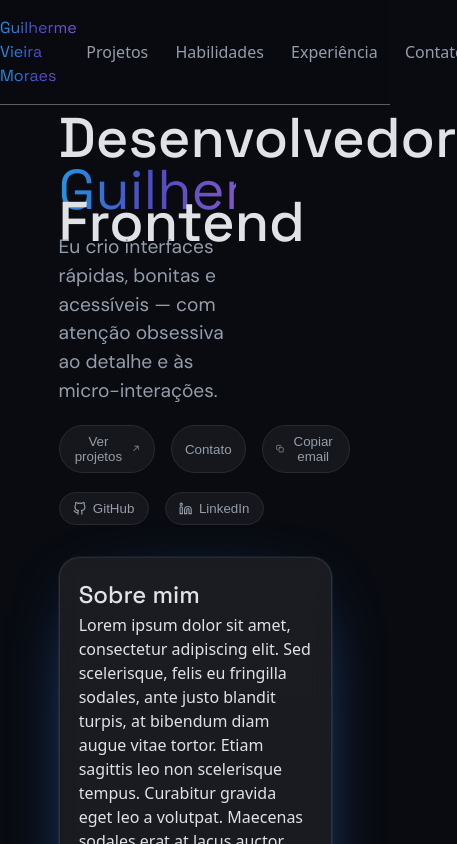
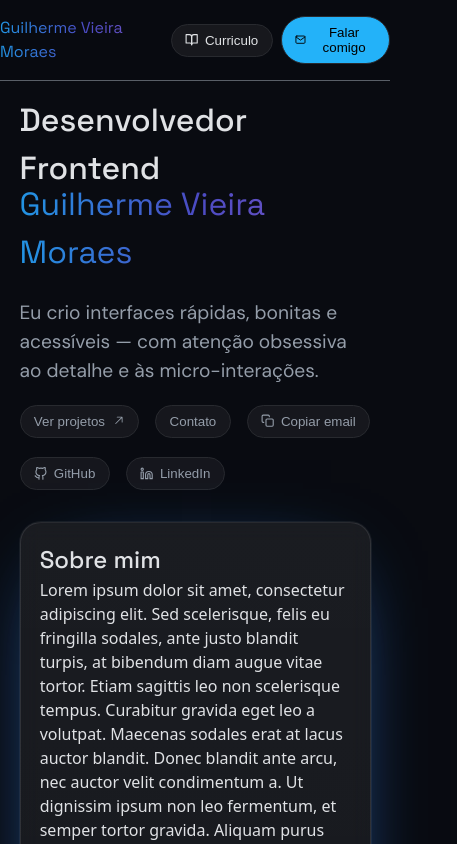
Before and after one commit to GuilhermeVieiraMoraes/portfolio_react, a React app: page / in a window 390 px wide. Shown: the top 844 px of the page, 457 px wide, since content can reach past the window. Built offline with nearby package versions, Linux system fonts and the light colour scheme; the HTML template or start-up script is replaced by a standard one.

Commit message:
Adicionando responsividade

```diff
--- a/src/components/Navbar.jsx
+++ b/src/components/Navbar.jsx
@@ -6,7 +6,7 @@ const Navbar = () => {
   return (
     <nav className={styles.navbar}>
         <span>Guilherme Vieira Moraes</span>
-        <ul>
+        <ul className={styles.nav_list}>
             <li>
                 <a href="">Projetos</a>
             </li>
--- a/src/components/Navbar.module.css
+++ b/src/components/Navbar.module.css
@@ -11,13 +11,13 @@
     z-index: 1;
 }
 
-.navbar ul {
+.nav_list {
     list-style: none;
     display: flex;
     gap: .5em;
 }
 
-.navbar ul li a {
+.nav_list li a {
     text-decoration: none;
     color: #949da9;
     padding: .4em .6em;
@@ -72,3 +72,9 @@
     border-radius: 2em;
     cursor: pointer;
 }
+
+@media (max-width: 768px) {
+    .nav_list{
+        display: none;
+    }
+}
--- a/src/index.css
+++ b/src/index.css
@@ -61,9 +61,15 @@ h2 {
   font-weight: 500;
 }
 
-.subtext{
+.subtext {
   color: #949da9;
   display: flex;
   align-items: center;
-  gap:0.25rem;
+  gap: 0.25rem;
 }
+
+@media (max-width: 1201px) {
+  main {
+    margin: 0 5%;
+  }
+}
--- a/src/pages/Introduction/Introduction.module.css
+++ b/src/pages/Introduction/Introduction.module.css
@@ -3,10 +3,6 @@
 .container{
     width: 100%;
     margin-top: 6em;
-}
-
-.title_container{
-    max-width: 65%;
 }
 
 
@@ -35,6 +31,7 @@
     font-family: "DM Sans", sans-serif;
     font-size: 1.2rem;
     margin-top: 1.2em;
+    max-width: 45rem;
 }
 
 .btn_list{
@@ -58,3 +55,23 @@
     backdrop-filter: blur(10px);
     border-radius: 1.3rem;
 }
+
+@media (max-width: 768px) {
+    .grotesk{
+        font-size: 2.2rem;
+    }
+    .gradient_text{
+        font-size: 2.2rem;
+    }
+}
+
+@media (max-width: 480px){
+    .grotesk{
+        font-size: 2rem;
+    }
+    .gradient_text{
+        font-size: 2rem;
+        height: 100%;
+        margin-top: 2rem;
+    }
+}
```
